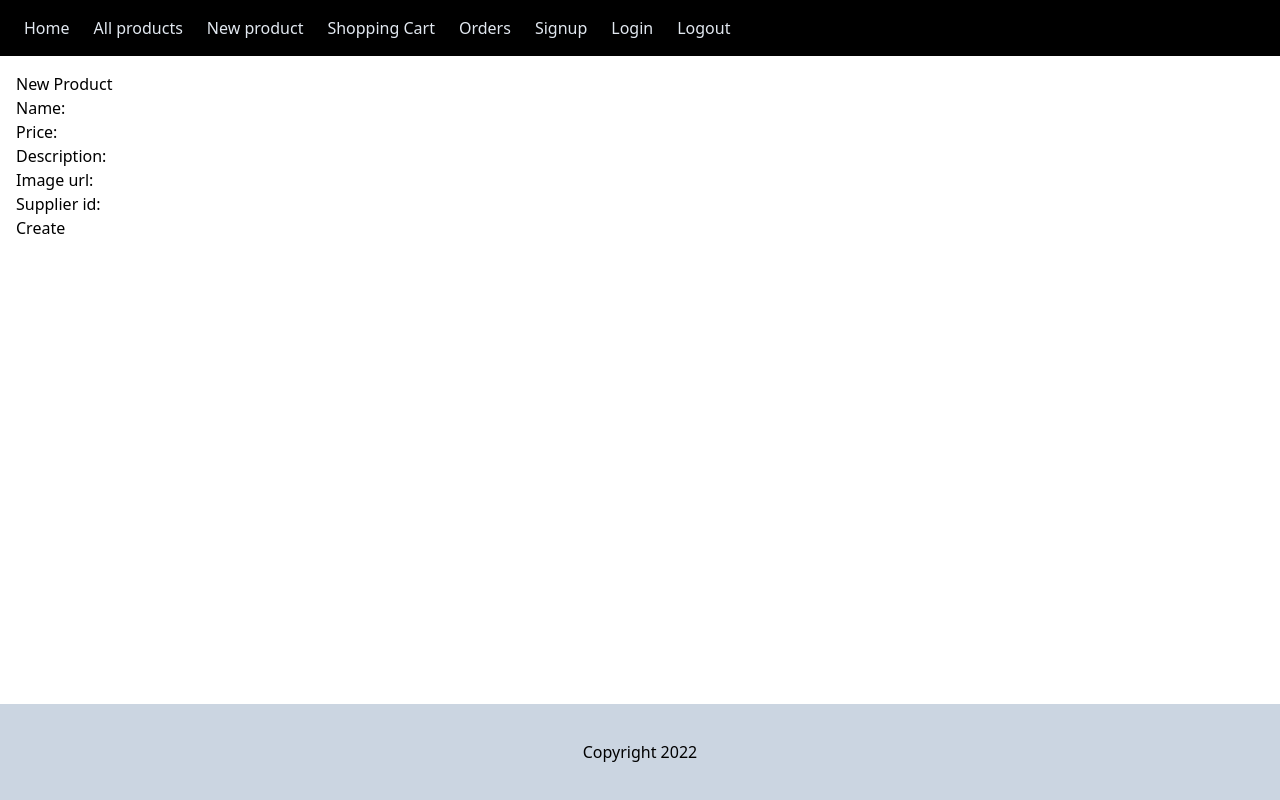
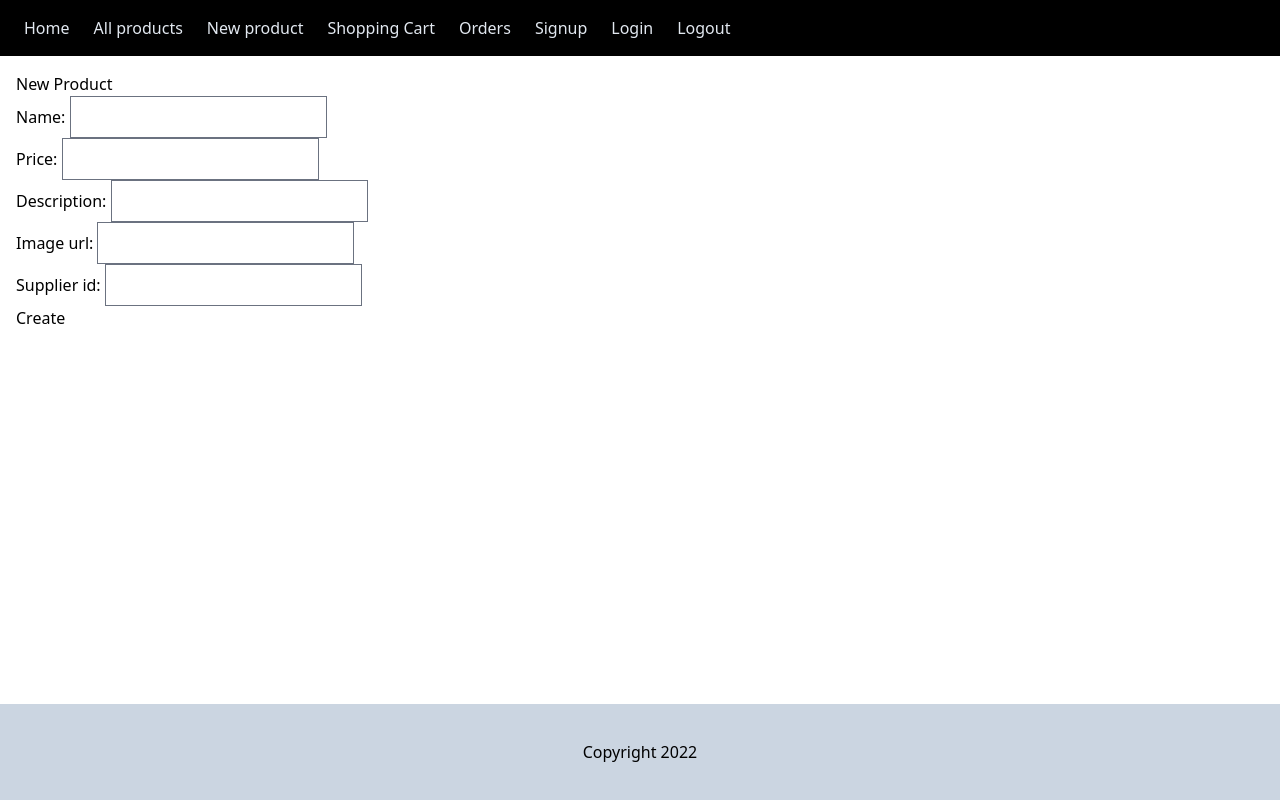
Before and after one commit to actualize-day-2024-09/demo-mini-capstone-frontend, a React (Vite) app: page /products/new in a window 1280 px wide. Built offline with nearby package versions, Linux system fonts and the light colour scheme.

Commit message:
Install tailwind form plugin

```diff
--- a/package.json
+++ b/package.json
@@ -17,6 +17,7 @@
   },
   "devDependencies": {
     "@eslint/js": "^9.15.0",
+    "@tailwindcss/forms": "^0.5.9",
     "@types/react": "^18.3.12",
     "@types/react-dom": "^18.3.1",
     "@vitejs/plugin-react": "^4.3.4",
--- a/tailwind.config.js
+++ b/tailwind.config.js
@@ -4,5 +4,5 @@ export default {
   theme: {
     extend: {},
   },
-  plugins: [],
+  plugins: [require("@tailwindcss/forms")],
 };
```
Also changed, not shown: 1 other file (tests, documents, lock files or other folders).
